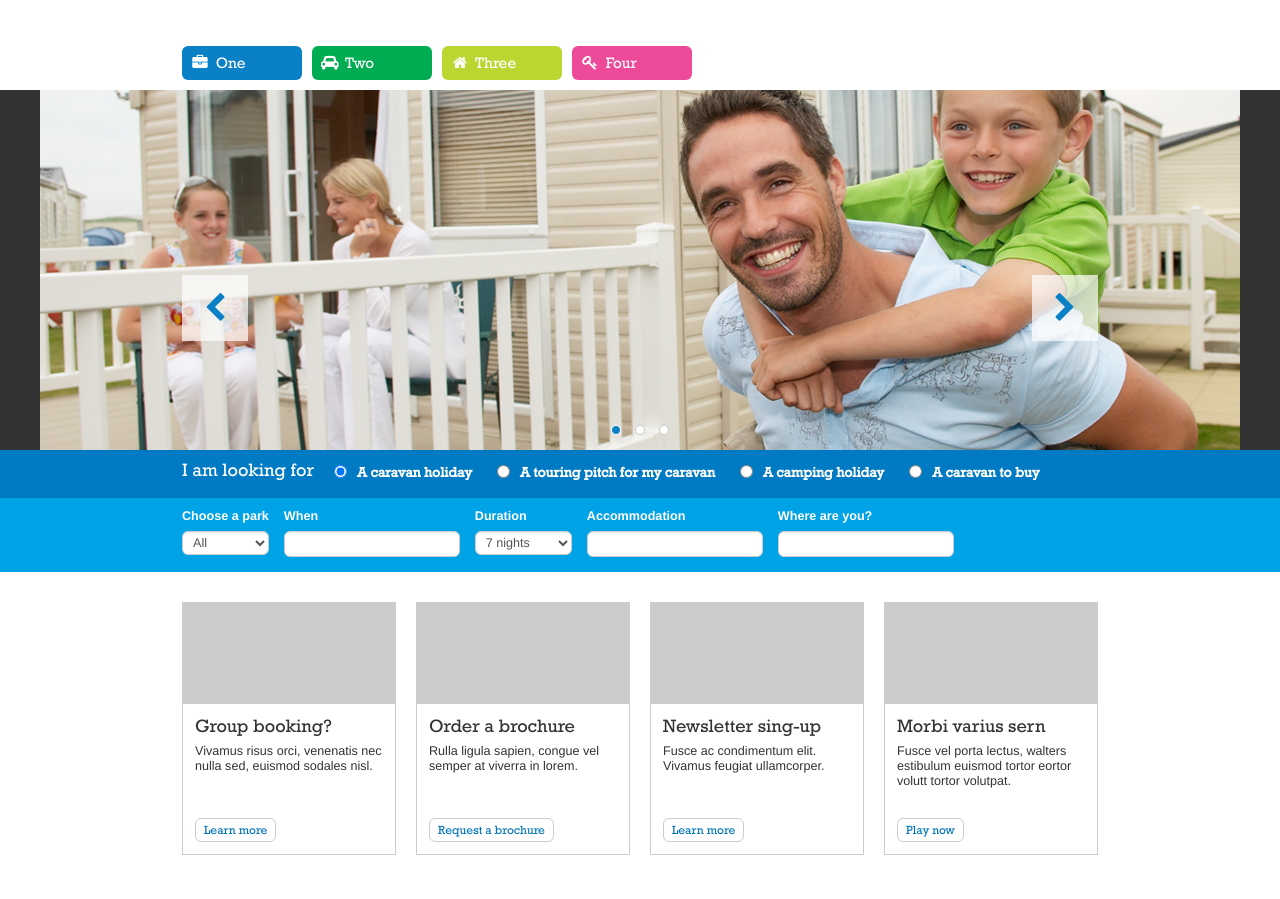
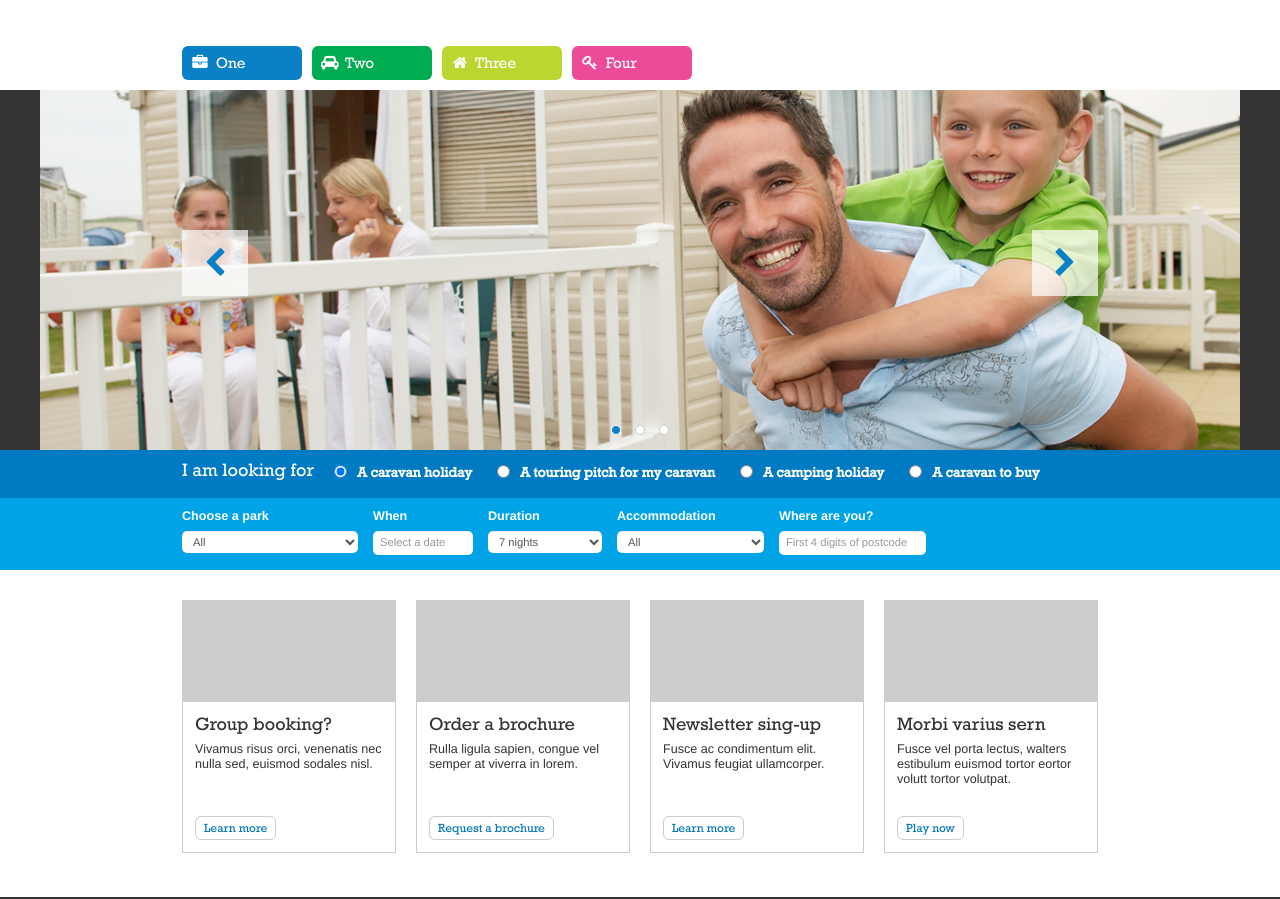
Before and after one commit to Gunzalez/Valtech-Holidays, a plain HTML site: page index.html in a window 1280 px wide. Drawn offline with nearby package versions, Linux system fonts and the light colour scheme.

Commit message:
Tweaks search form styling

```diff
--- a/css/valtech.css
+++ b/css/valtech.css
@@ -1,6 +1,22 @@
 @font-face {
   font-family: 'Rockwell';
   src: url("fonts/Rockwell/Rockwell.eot?") format("eot"), url("fonts/Rockwell/Rockwell.woff") format("woff"), url("fonts/Rockwell/Rockwell.ttf") format("truetype"), url("fonts/Rockwell/Rockwell.svg#Rockwell") format("svg");
+}
+
+::-webkit-input-placeholder {
+  color: #000000;
+}
+
+:-moz-placeholder {
+  color: #000000;
+}
+
+::-moz-placeholder {
+  color: #000000;
+}
+
+:-ms-input-placeholder {
+  color: #000000;
 }
 
 h1, h2, h3, h4, h5, h6 {
@@ -132,7 +148,7 @@ body {
 .carousel .control {
   position: absolute;
   top: 50%;
-  margin-top: 5px;
+  margin-top: -40px;
   background: white;
   background: rgba(255, 255, 255, 0.7);
   text-align: center;
@@ -229,12 +245,28 @@ body {
   font-size: 0.9em;
 }
 .search-form .bottom-row .form-control {
-  -webkit-border-radius: 6px;
-  -moz-border-radius: 6px;
-  border-radius: 6px;
-  padding: 3px 6px;
-  font-size: 0.9em;
+  -webkit-border-radius: 5px;
+  -moz-border-radius: 5px;
+  border-radius: 5px;
+  padding: 4px 7px;
+  font-size: 0.8em;
   height: auto;
+  border: none;
+}
+.search-form .bottom-row .park {
+  width: 176px;
+}
+.search-form .bottom-row .date {
+  width: 100px;
+}
+.search-form .bottom-row .duration {
+  width: 114px;
+}
+.search-form .bottom-row .accommodation {
+  width: 147px;
+}
+.search-form .bottom-row .location {
+  width: 147px;
 }
 
 .article {
--- a/index.html
+++ b/index.html
@@ -65,19 +65,19 @@
                     <div class="section">
                         <div class="input-group">
                             <label for="location">Choose a park</label>
-                            <select id="park" name="park" class="form-control">
+                            <select id="park" name="park" class="form-control park">
                                 <option value="all" selected="selected">All</option>
                                 <option value="some">Some</option>
                                 <option value="none">None</option>
                             </select>
                         </div>
                         <div class="input-group">
-                            <label for="when">When</label>
-                            <input type="text" name="when" class="form-control" id="when" value="" />
+                            <label for="date">When</label>
+                            <input type="text" name="date" class="form-control date" id="date" value="" placeholder="Select a date" />
                         </div>
                         <div class="input-group">
                             <label for="duration">Duration</label>
-                            <select id="duration" class="form-control" name="duration">
+                            <select id="duration" class="form-control duration" name="duration">
                                 <option value="7 nights" selected="selected">7 nights</option>
                                 <option value="a weekend">A weekend</option>
                                 <option value="one night">1 night</option>
@@ -85,11 +85,15 @@
                         </div>
                         <div class="input-group">
                             <label for="accommodation">Accommodation</label>
-                            <input type="text" name="accommodation" class="form-control" id="accommodation" value="" />
+                            <select id="accommodation" class="form-control accommodation" name="accommodation">
+                                <option value="all" selected="selected">All</option>
+                                <option value="some">Some</option>
+                                <option value="none">None</option>
+                            </select>
                         </div>
                         <div class="input-group">
                         <label for="location">Where are you?</label>
-                        <input type="text" name="location" class="form-control" id="location" value="" />
+                        <input type="text" name="location" class="form-control location" id="location" value="" placeholder="First 4 digits of postcode" />
                     </div>
                     </div>
                 </div>
```
Also changed, not shown: more-time.txt.
